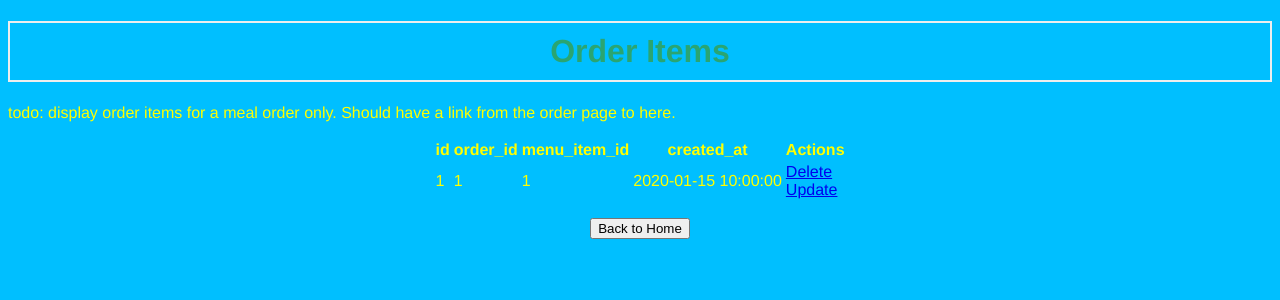
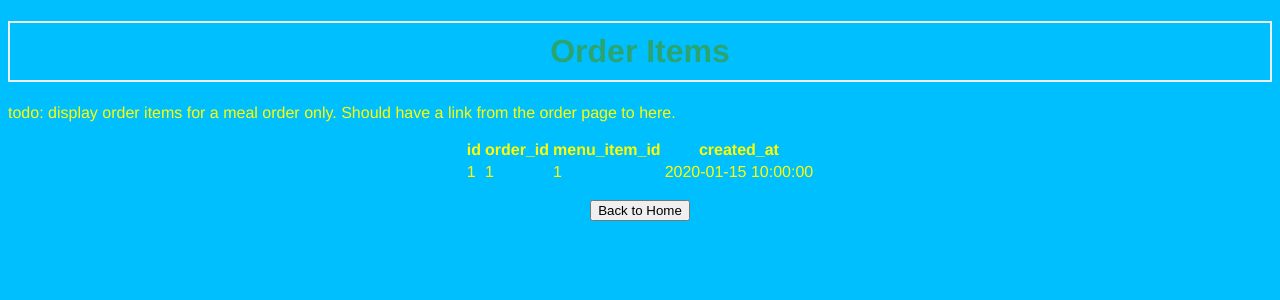
Before and after one commit to JQ100/nourishcampus, a Flask app: page /order_item/1 in a window 1280 px wide. Shown: the top 300 px of the page. Run offline with Flask 2, Linux system fonts and the light colour scheme; tables that the repository leaves empty hold one stand-in row (values such as "Sample post"); some libraries are stand-ins or nearby versions.

Commit message:
remove actions and related buttons from order item index page

```diff
--- a/nourish_campus/blueprints/order_item/templates/order_item_index.html
+++ b/nourish_campus/blueprints/order_item/templates/order_item_index.html
@@ -16,7 +16,6 @@
                 <th>order_id</th>
                 <th>menu_item_id</th>
                 <th>created_at</th>
-                <th>Actions</th>
             </tr>
             {% for order_item in order_items %}
             <tr>
@@ -24,11 +23,6 @@
                 <td>{{ order_item.order_id }}</td>
                 <td>{{ order_item.menu_item_id }}</td>
                 <td>{{ order_item.created_at }}</td>
-                <td>
-                    <a href="/order_item/delete/{{order_item.id}}">Delete</a>
-                    <br>
-                    <a href="/order_item/update/{{order_item.id}}">Update</a>
-                </td>
             </tr>
             {% endfor %}
         </table>
```
